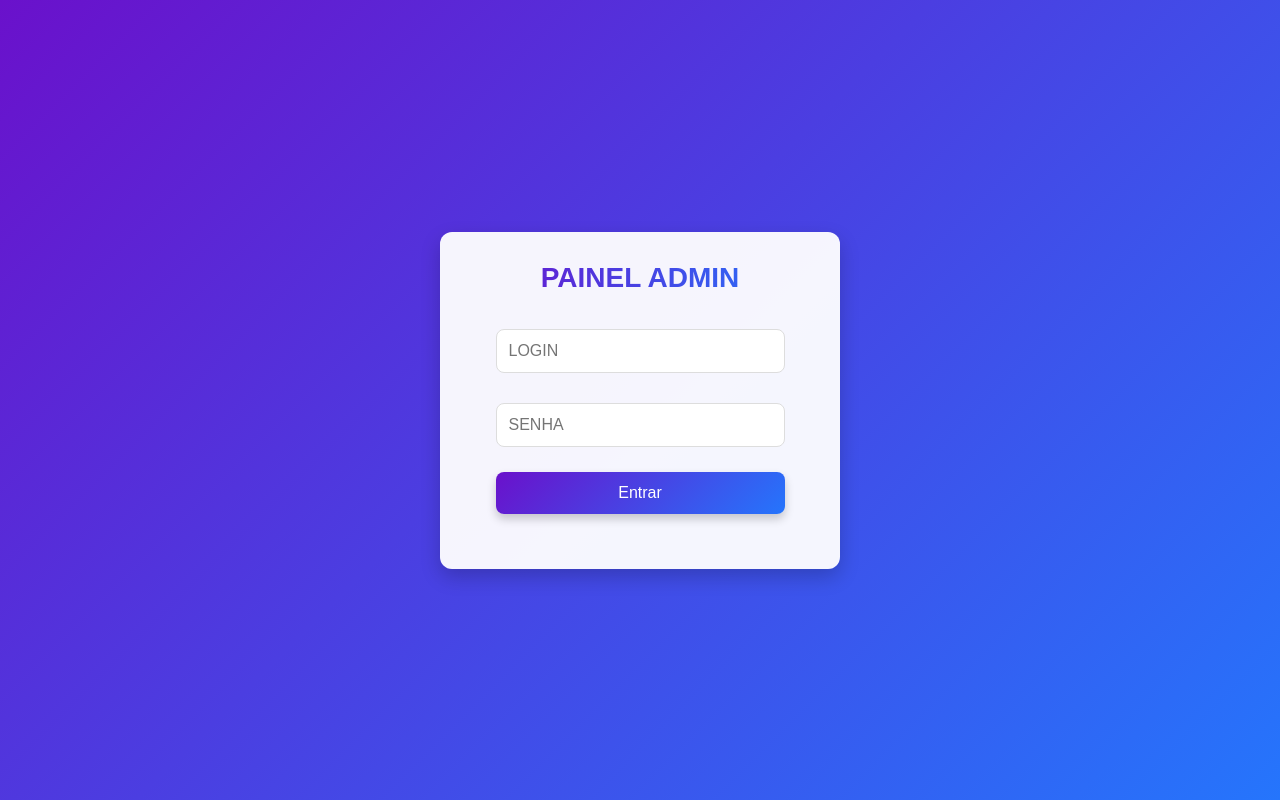
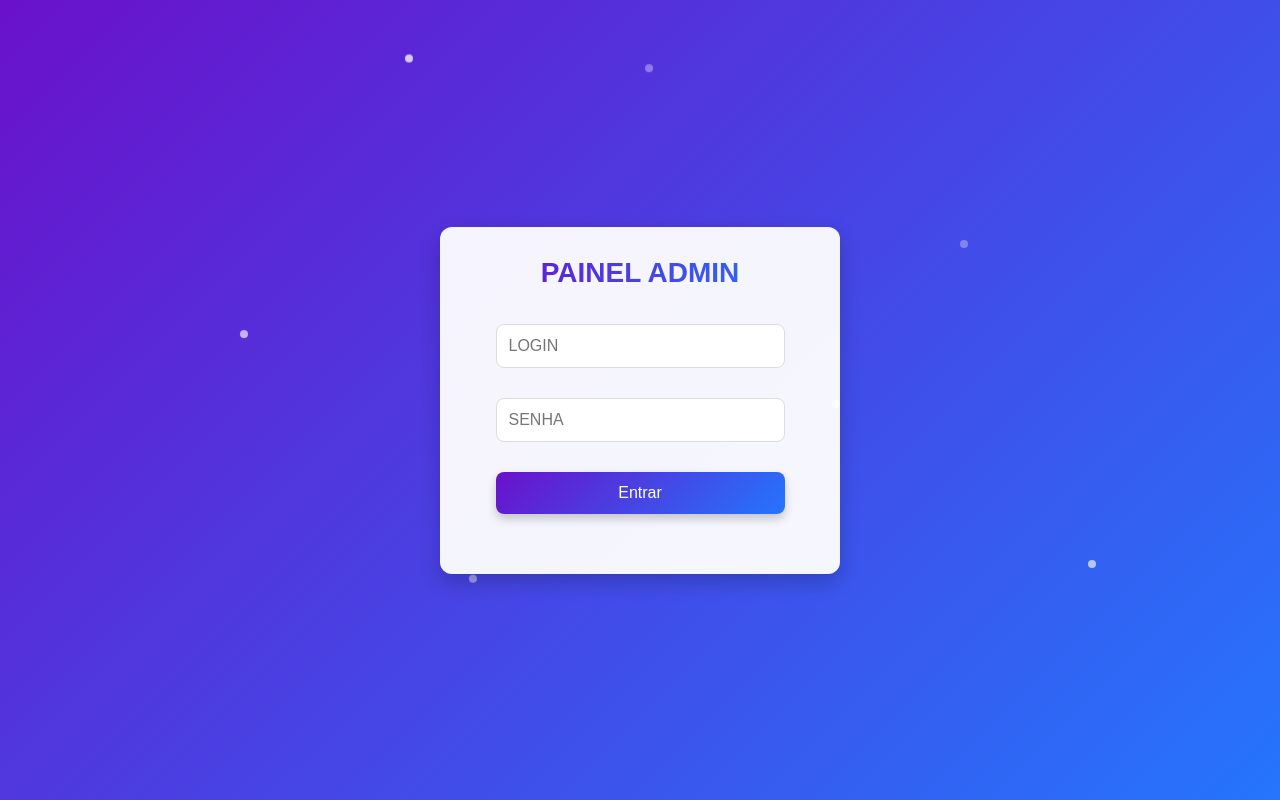
Before and after one commit to Haruzxkk/Test, a plain HTML site: page index.html in a window 1280 px wide. Drawn offline with Linux system fonts and the light colour scheme.

Commit message:
Add files via upload

```diff
--- a/index.html
+++ b/index.html
@@ -3,7 +3,7 @@
 <head>
     <meta charset="UTF-8">
     <meta name="viewport" content="width=device-width, initial-scale=1.0">
-    <title>Ls vendedores</title>
+    <title>Ls Team Vendedores </title>
     <style>
         * {
             box-sizing: border-box;
@@ -18,6 +18,22 @@
             height: 100vh;
             background: linear-gradient(135deg, #6a11cb, #2575fc);
             overflow: hidden;
+            position: relative;
+        }
+        /* Partículas */
+        .particle {
+            position: absolute;
+            width: 8px;
+            height: 8px;
+            background-color: rgba(255, 255, 255, 0.8);
+            border-radius: 50%;
+            animation: float 10s infinite ease-in-out;
+            opacity: 0.8;
+        }
+        @keyframes float {
+            0% { transform: translateY(0) translateX(0); opacity: 0.4; }
+            50% { opacity: 1; }
+            100% { transform: translateY(-100vh) translateX(20vw); opacity: 0.4; }
         }
         .container {
             text-align: center;
@@ -29,6 +45,7 @@
             width: 100%;
             animation: fadeIn 1s ease-in-out;
             transition: transform 0.3s;
+            z-index: 1;
         }
         .container:hover {
             transform: translateY(-5px);
@@ -55,7 +72,7 @@
             box-shadow: 0px 0px 8px rgba(37, 117, 252, 0.8);
         }
         .button {
-            margin: 10px 0;
+            margin: 15px 0;
             padding: 12px 0;
             width: 85%;
             font-size: 16px;
@@ -87,7 +104,7 @@
             font-weight: bold;
         }
         .dashboard-item {
-            margin-top: 20px;
+            margin: 20px 0; /* Espaçamento vertical entre os itens */
             padding: 15px;
             background: #f0f4fc;
             border-radius: 8px;
@@ -106,6 +123,16 @@
     </style>
 </head>
 <body>
+    <!-- Partículas -->
+    <div class="particle" style="top: 20%; left: 10%; animation-delay: 0s;"></div>
+    <div class="particle" style="top: 40%; left: 25%; animation-delay: 1s;"></div>
+    <div class="particle" style="top: 60%; left: 15%; animation-delay: 2s;"></div>
+    <div class="particle" style="top: 80%; left: 35%; animation-delay: 3s;"></div>
+    <div class="particle" style="top: 10%; left: 50%; animation-delay: 4s;"></div>
+    <div class="particle" style="top: 30%; left: 75%; animation-delay: 5s;"></div>
+    <div class="particle" style="top: 50%; left: 65%; animation-delay: 6s;"></div>
+    <div class="particle" style="top: 70%; left: 85%; animation-delay: 7s;"></div>
+
     <!-- Painel de Login -->
     <div id="loginPanel" class="container">
         <h1>PAINEL ADMIN</h1>
```
